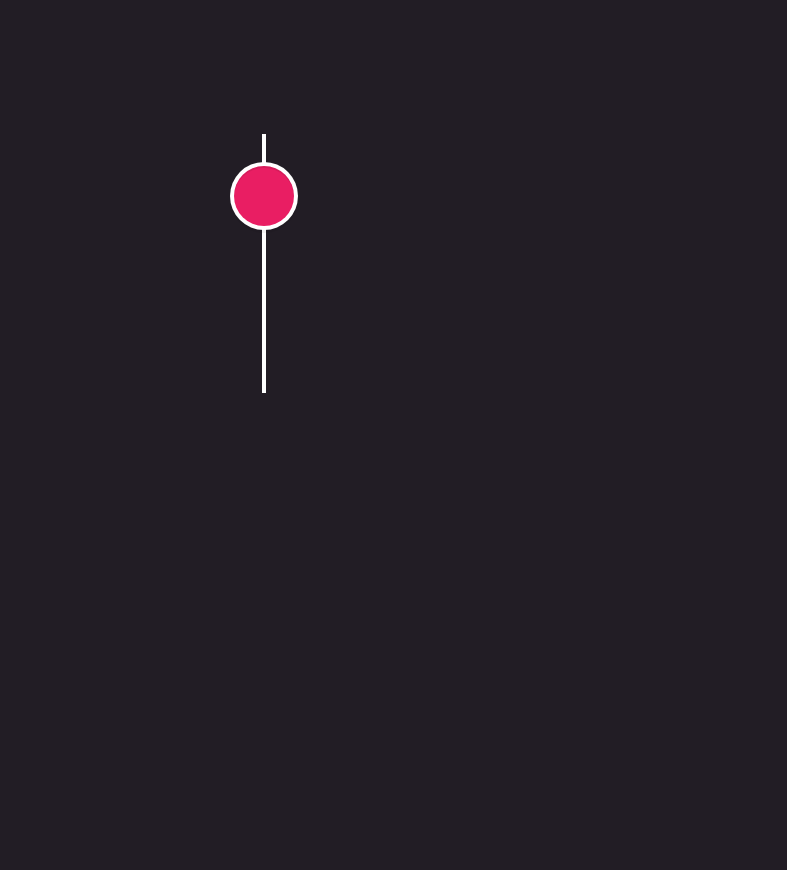
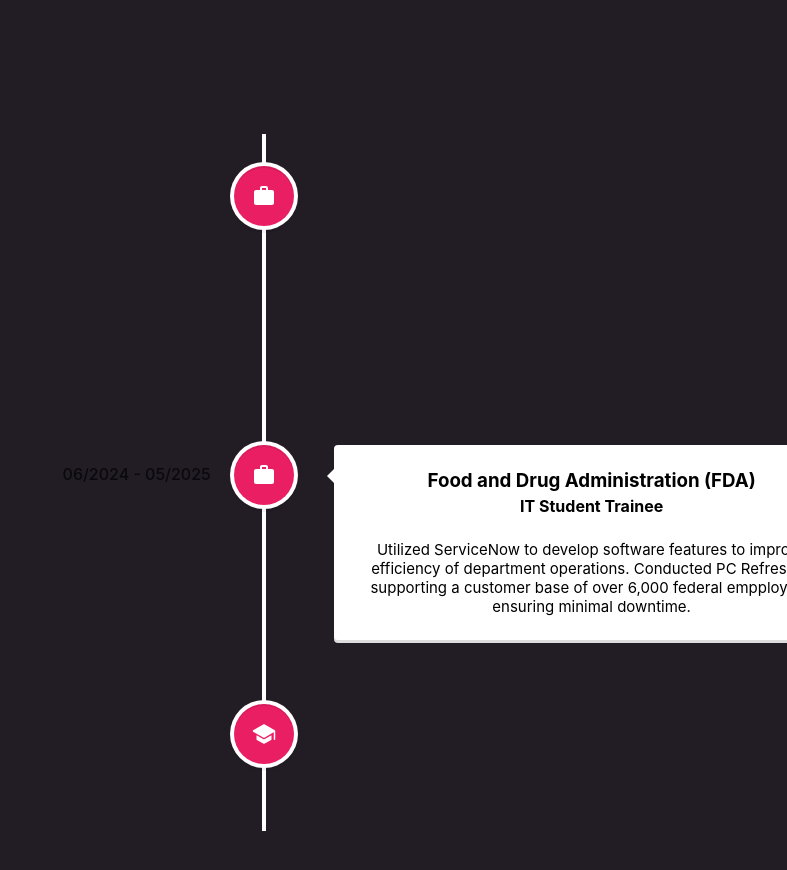
Before and after one commit to edobbin/edobbi.co-2.0, a React (Create React App) app: page / in a window 1280 px wide. Shown: the part 1040-1910 px from the top of the page, without its empty margins (493-1280 px from the left). Before the commit the page ends 1561 px from the top, so only its background shows below. Built offline with nearby package versions, Linux system fonts and the light colour scheme.

Commit message:
Experience Timeline

```diff
--- a/src/App.js
+++ b/src/App.js
@@ -3,7 +3,7 @@
 import Home from './components/sections/home/home.js'
 import About from './components/sections/about/about.js'
 import Background from './components/background/background.jsx';
-import { Experience } from './components/Experience/Experience.js';
+import { Experience } from './components/sections/Experience/Experience.js';
 import './master.css'
 
 function App() {
--- a/src/components/Experience/Experience.js
+++ /dev/null
@@ -1,27 +0,0 @@
-import React from 'react'
-import { VerticalTimeline, VerticalTimelineElement }  from 'react-vertical-timeline-component';
-import 'react-vertical-timeline-component/style.min.css';
-
-export const Experience = () => {
-  return (
-    <div>
-        <VerticalTimeline>
-
-             <VerticalTimelineElement
-    className="vertical-timeline-element--education"
-    date="2002 - 2006"
-    iconStyle={{ background: 'rgb(233, 30, 99)', color: '#fff' }}
-
-  >
-    <h3 className="vertical-timeline-element-title">Bachelor of Science in Interactive Digital Media Visual Imaging</h3>
-    <h4 className="vertical-timeline-element-subtitle">Bachelor Degree</h4>
-    <p>
-      Creative Direction, Visual Design
-    </p>
-  </VerticalTimelineElement>
-
-        </VerticalTimeline>
-
-    </div>
-  )
-}
--- /dev/null
+++ b/src/components/sections/Experience/Experience.css
@@ -0,0 +1,37 @@
+/* *{
+box-sizing: border-box;
+    margin: 0 auto;
+    padding: 0;
+    align-items: center;
+} */
+
+.vertical-timeline-element-icon svg {
+    position: absolute;
+}
+.containerE{
+
+
+}
+.dateClass{
+
+}
+.vertical-timeline-element-date {
+    font-size: larger;
+}
+.custom-timeline-element{
+    align-items: center;
+}
+.vertical-timeline-element-subtitle {
+  font-size: 16px !important;
+  color: black !important;
+  font-weight: bold;
+  margin-top: 4px;
+  text-align: center;
+}
+
+.vertical-timeline-element-summary{
+  font-size: 15px !important;
+  color: black !important;
+  font-weight: normal;
+  margin-top: 4px;
+}
--- /dev/null
+++ b/src/components/sections/Experience/Experience.js
@@ -0,0 +1,54 @@
+import React from 'react'
+import { VerticalTimeline, VerticalTimelineElement }  from 'react-vertical-timeline-component';
+import 'react-vertical-timeline-component/style.min.css';
+import data from './Experiences.json'
+import { IoSchool } from "react-icons/io5";
+import { MdOutlineWork } from "react-icons/md";
+import './Experience.css'
+export const Experience = () => {
+  return (
+    <div className='containerE'>
+
+        <VerticalTimeline
+        animate= {true}
+        lineColor='white'>
+
+          {data.sort((a,b)=> b.id-a.id).map(item=> {
+            if(item.type==="education"){
+              return(
+              <VerticalTimelineElement
+              key={item.id}
+              className="custom-timeline-element"
+              icon ={<IoSchool size={20} />}
+              iconStyle={{ background: 'rgb(233, 30, 99)', color: '#fff'}}
+              date={`${item.startDate} - ${item.endDate}`}>
+                <h3 className="vertical-timeline-element-title">{item.company}</h3>
+                <h4 className="vertical-timeline-element-subtitle">{item.title}</h4>
+
+              </VerticalTimelineElement>
+          );
+            }
+
+            else if(item.type==="work"){
+              return(
+              <VerticalTimelineElement
+              key={item.id}
+              icon ={<MdOutlineWork size={20} />}
+              iconStyle={{ background: 'rgb(233, 30, 99)', color: '#fff' }}
+              date={`${item.startDate} - ${item.endDate}`}
+              dateClassName={ "dateClass" }>
+                <h3 className="vertical-timeline-element-title">{item.company}</h3>
+                <h4 className="vertical-timeline-element-subtitle">{item.title}</h4>
+                <br />
+                <h5 className="vertical-timeline-element-summary">{item.summary}</h5>
+              </VerticalTimelineElement>
+              );
+            }
+          }
+
+          )}
+        </VerticalTimeline>
+
+    </div>
+  )
+}
--- /dev/null
+++ b/src/components/sections/Experience/Experiences.json
@@ -0,0 +1,39 @@
+[
+    {
+    "id":1,
+    "type":"education",
+    "title": "B.S. Computer Science",
+    "company": "Towson University",
+    "location": "Towson, MD",
+    "startDate": "2021",
+    "endDate": "2025",
+    "icon": "education"
+},
+{
+    "id":2,
+    "type": "work",
+    "title": "IT Student Trainee",
+    "company": "Food and Drug Administration (FDA)",
+    "summary": "Utilized ServiceNow to develop software features to improve efficiency of department operations. Conducted PC Refreshes supporting a customer base of over 6,000 federal empployees ensuring minimal downtime.",
+    "startDate":"06/2024",
+    "endDate": "05/2025",
+    "location": "Rockville, MD",
+    "skills":["HTML", "JavaScript", "ServiceNow", "Agile"],
+    "icon": "work | education | project | leadership"
+
+},
+{
+    "id":3,
+    "type": "work",
+    "title": "Undergraduate Student Researcher (Baltimore Data Science Corps)",
+    "company": "National Science Foundation (NSF)",
+    "summary": "Utilized ServiceNow to develop software features to improve efficiency of department operations. Conducted PC Refreshes supporting a customer base of over 6,000 federal empployees ensuring minimal downtime.",
+    "startDate":"08/2024",
+    "endDate": "05/2025",
+    "location": "Towson, MD",
+    "skills":["Python", "Machine Learning", "NumPy", "Pandas"],
+    "icon": "work | education | project | leadership"
+
+}
+
+]
--- a/src/components/sections/home/home.css
+++ b/src/components/sections/home/home.css
@@ -3,6 +3,7 @@
     box-sizing: border-box;
     margin: 0 auto;
     padding: 0;
+
 }.containerH{
 
     margin-bottom: 10%;
```
